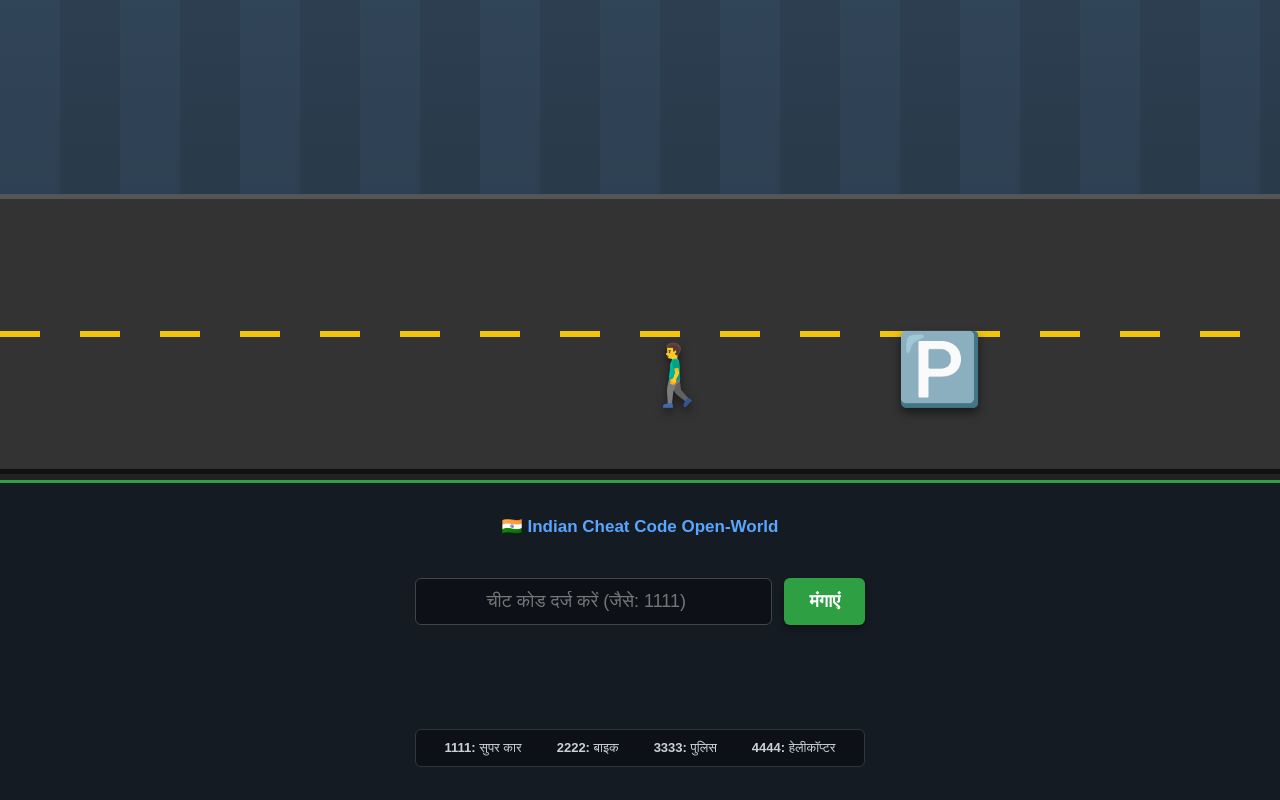
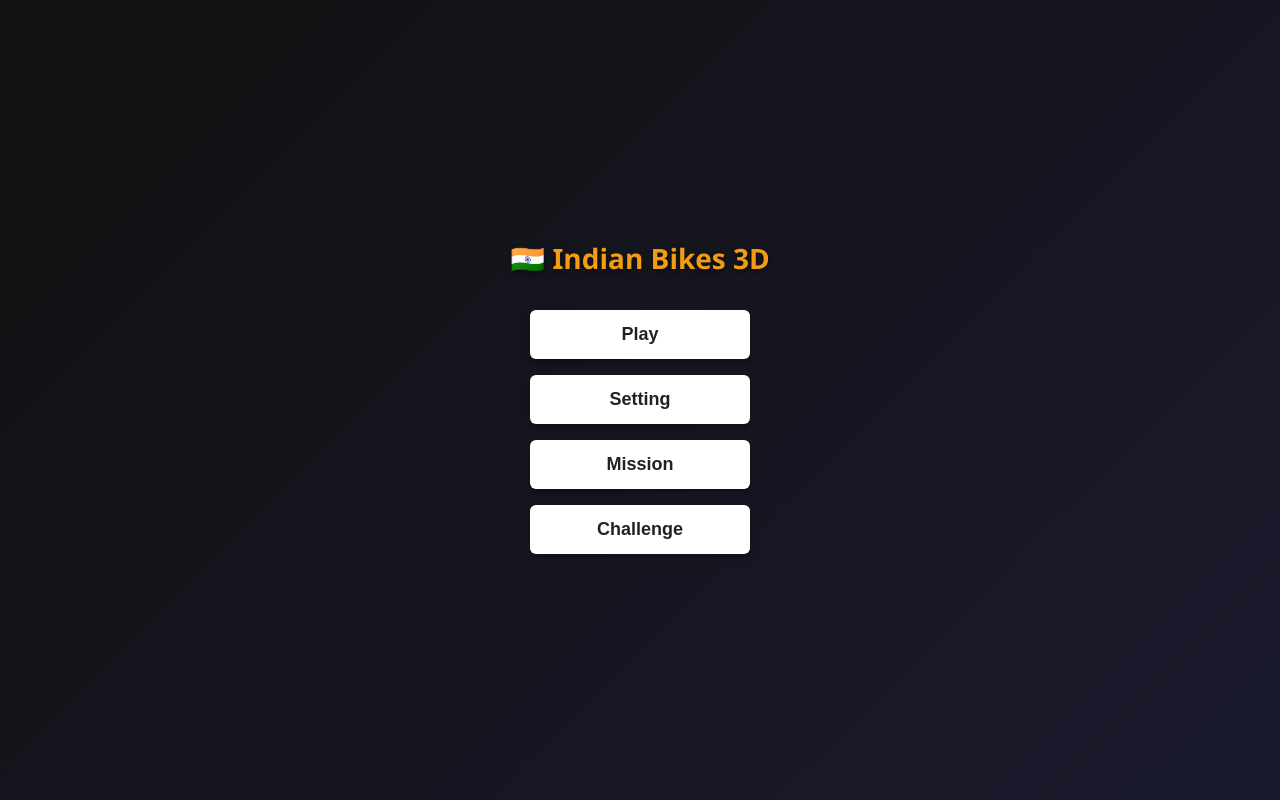
Before and after one commit to kkuvagaming-sketch/my-dream-journey, a website: page index.html in a window 1280 px wide. Drawn offline with Linux system fonts and the light colour scheme.

Commit message:
Update index.html

```diff
--- a/index.html
+++ b/index.html
@@ -3,297 +3,295 @@
 <head>
     <meta charset="UTF-8">
     <meta name="viewport" content="width=device-width, initial-scale=1.0, maximum-scale=1.0, user-scalable=no">
-    <title>Indian Cheat Code Open World Map</title>
+    <title>Indian Bikes 3D - Open World</title>
     <style>
-        * { box-sizing: border-box; margin: 0; padding: 0; }
-        body {
-            background-color: #0b0f19;
+        * { box-sizing: border-box; margin: 0; padding: 0; user-select: none; }
+        body, html {
+            width: 100%;
+            height: 100%;
+            overflow: hidden;
+            background: #050505;
+            font-family: 'Segoe UI', Tahoma, Geneva, Verdana, sans-serif;
             color: #fff;
-            font-family: Arial, sans-serif;
-            overflow: hidden;
-            width: 100vw;
-            height: 100vh;
+        }
+
+        /* --- मेनू स्क्रीन (Main Menu Style) --- */
+        #mainMenu {
+            position: absolute;
+            width: 100%;
+            height: 100%;
+            background: linear-gradient(135deg, #111, #1a1a2e);
             display: flex;
             flex-direction: column;
-            justify-content: space-between;
-            touch-action: none;
+            align-items: center;
+            justify-content: center;
+            z-index: 100;
+            transition: opacity 0.5s ease;
+        }
+        .menu-title {
+            font-size: 28px;
+            font-weight: bold;
+            color: #f39c12;
+            margin-bottom: 25px;
+            text-shadow: 0 2px 5px rgba(0,0,0,0.5);
+        }
+        .menu-btn {
+            width: 220px;
+            padding: 14px;
+            margin: 8px 0;
+            font-size: 18px;
+            font-weight: bold;
+            background: #fff;
+            color: #222;
+            border: none;
+            border-radius: 6px;
+            cursor: pointer;
+            box-shadow: 0 4px 6px rgba(0,0,0,0.3);
+            transition: 0.2s;
+        }
+        .menu-btn:active {
+            transform: scale(0.95);
+            background: #e0e0e0;
         }
 
-        /* ओपन वर्ल्ड गेम मैप (शहर और सड़क का माहौल) */
-        #gameMap {
-            position: relative;
+        /* --- गेम प्ले स्क्रीन --- */
+        #gameScreen {
+            position: absolute;
             width: 100%;
-            height: 60vh;
-            background: linear-gradient(to bottom, #2c3e50, #1a252f);
-            border-bottom: 6px solid #222;
+            height: 100%;
+            display: none;
+            background: linear-gradient(to bottom, #4a90e2 60%, #333 40%);
             overflow: hidden;
-            cursor: grab;
         }
 
-        #gameMap:active {
-            cursor: grabbing;
+        /* 3D शहर का रास्ता और माहौल */
+        .world-3d {
+            position: absolute;
+            width: 300%;
+            height: 100%;
+            display: flex;
+            transition: transform 0.1s linear;
         }
-
-        /* मैप के अंदर का पूरा सीन जो मूव होगा */
-        .world-container {
-            position: absolute;
-            width: 200%; /* बड़ा ओपन मैप ताकि स्क्रॉल/स्वाइप हो सके */
+        .road-strip {
+            width: 100%;
             height: 100%;
-            top: 0;
-            left: 0;
-            transition: transform 0.1s ease-out;
+            position: relative;
+            background: #2c3e50;
         }
-
-        /* आसमान और बिल्डिंग्स की बैकग्राउंड लाइन */
-        .city-skyline {
-            position: absolute;
-            bottom: 35vh;
-            width: 100%;
-            height: 25vh;
-            background: repeating-linear-gradient(
-                90deg,
-                #34495e,
-                #34495e 60px,
-                #2c3e50 60px,
-                #2c3e50 120px
-            );
-            opacity: 0.6;
-        }
-
-        /* चौड़ी मुख्य सड़क (Indian Game Style Road) */
         .road {
             position: absolute;
             bottom: 0;
             width: 100%;
-            height: 35vh;
-            background: #333;
-            border-top: 5px solid #555;
-            border-bottom: 5px solid #111;
+            height: 45%;
+            background: #1a1a1a;
+            border-top: 6px solid #7f8c8d;
         }
-
-        /* सड़क की बीच की पीली और सफेद धारियां */
-        .road-stripe {
+        .road-line {
             position: absolute;
             top: 50%;
             width: 100%;
             height: 6px;
-            background: repeating-linear-gradient(
-                90deg,
-                #f1c40f,
-                #f1c40f 40px,
-                transparent 40px,
-                transparent 80px
-            );
+            background: repeating-linear-gradient(90deg, #f1c40f, #f1c40f 40px, transparent 40px, transparent 80px);
             transform: translateY(-50%);
         }
 
-        /* गेम का कैरेक्टर */
-        #playerCharacter {
+        /* कैरेक्टर और वाहन */
+        #player {
             position: absolute;
-            bottom: 8vh;
-            left: 25%;
-            font-size: 60px;
-            z-index: 5;
-            filter: drop-shadow(0 5px 5px rgba(0,0,0,0.5));
+            bottom: 15vh;
+            left: 30%;
+            font-size: 65px;
+            z-index: 10;
+            filter: drop-shadow(0 8px 8px rgba(0,0,0,0.6));
+        }
+        #vehicle {
+            position: absolute;
+            bottom: 15vh;
+            left: 42%;
+            font-size: 75px;
+            z-index: 10;
+            transition: transform 0.3s;
+            filter: drop-shadow(0 8px 8px rgba(0,0,0,0.6));
         }
 
-        /* वाहन डिस्प्ले */
-        #vehicleDisplay {
+        /* गेम के अंदर के कंट्रोल्स (Buttons & UI) */
+        .ui-top-right {
             position: absolute;
-            bottom: 8vh;
-            left: 35%;
-            font-size: 70px;
-            z-index: 5;
-            transition: all 0.3s ease;
-            filter: drop-shadow(0 5px 5px rgba(0,0,0,0.5));
+            top: 15px;
+            right: 15px;
+            display: flex;
+            gap: 12px;
+            z-index: 20;
+        }
+        .hud-btn {
+            width: 45px;
+            height: 45px;
+            background: rgba(0,0,0,0.6);
+            border: 2px solid rgba(255,255,255,0.7);
+            border-radius: 50%;
+            color: #fff;
+            font-size: 20px;
+            display: flex;
+            align-items: center;
+            justify-content: center;
+            cursor: pointer;
         }
 
-        /* कंट्रोल और यूआई पैनल */
-        .control-panel {
-            background: #151b22;
-            height: 40vh;
-            padding: 12px 20px;
+        /* चीट कोड बॉक्स (नीचे बीच में) */
+        .cheat-box {
+            position: absolute;
+            bottom: 15px;
+            left: 50%;
+            transform: translateX(-50%);
             display: flex;
-            flex-direction: column;
-            align-items: center;
-            justify-content: space-around;
-            border-top: 3px solid #2ea043;
-            box-shadow: 0 -5px 15px rgba(0,0,0,0.5);
+            gap: 8px;
+            background: rgba(0,0,0,0.7);
+            padding: 8px 15px;
+            border-radius: 30px;
+            z-index: 20;
+            border: 1px solid #555;
+        }
+        .cheat-box input {
+            background: transparent;
+            border: none;
+            color: #fff;
+            font-size: 16px;
+            width: 120px;
+            text-align: center;
+            outline: none;
+        }
+        .cheat-box button {
+            background: #27ae60;
+            color: white;
+            border: none;
+            padding: 6px 14px;
+            border-radius: 20px;
+            font-weight: bold;
+            cursor: pointer;
         }
 
-        .input-group {
+        /* मूविंग कंट्रोल्स (Left & Right arrows) */
+        .move-controls {
+            position: absolute;
+            bottom: 20px;
+            left: 20px;
             display: flex;
-            gap: 12px;
-            width: 100%;
-            max-width: 450px;
+            gap: 10px;
+            z-index: 20;
+        }
+        .dir-btn {
+            width: 55px;
+            height: 55px;
+            background: rgba(255,255,255,0.2);
+            border: 2px solid #fff;
+            border-radius: 50%;
+            font-size: 24px;
+            color: white;
+            display: flex;
+            align-items: center;
             justify-content: center;
+            font-weight: bold;
         }
 
-        input {
-            flex: 1;
-            padding: 12px;
-            font-size: 18px;
-            border-radius: 6px;
-            border: 1px solid #444;
-            background: #0d1117;
-            color: #fff;
+        #msgDisplay {
+            position: absolute;
+            top: 70px;
+            width: 100%;
             text-align: center;
-        }
-
-        button {
-            padding: 12px 25px;
-            font-size: 18px;
-            background: #2ea043;
-            color: white;
-            border: none;
-            border-radius: 6px;
+            font-size: 16px;
             font-weight: bold;
-            cursor: pointer;
-            box-shadow: 0 4px 6px rgba(0,0,0,0.3);
-        }
-
-        button:active { background: #238636; }
-
-        #message {
-            font-size: 15px;
-            font-weight: bold;
-            height: 22px;
-        }
-
-        /* चीट कोड लिस्ट */
-        .cheat-list {
-            font-size: 13px;
-            background: #0d1117;
-            padding: 10px 15px;
-            border-radius: 6px;
-            width: 100%;
-            max-width: 450px;
-            color: #8b949e;
-            display: flex;
-            justify-content: space-around;
-            flex-wrap: wrap;
-            gap: 8px;
-            border: 1px solid #30363d;
-        }
-
-        .cheat-list span {
-            color: #c9d1d9;
+            color: #2ecc71;
+            text-shadow: 0 1px 3px rgba(0,0,0,0.8);
+            z-index: 20;
         }
     </style>
 </head>
 <body>
 
-    <!-- ओपन वर्ल्ड मैप एरिया -->
-    <div id="gameMap">
-        <div class="world-container" id="worldContainer">
-            <div class="city-skyline"></div>
-            <div class="road">
-                <div class="road-stripe"></div>
-            </div>
-            <!-- कैरेक्टर और वाहन -->
-            <div id="playerCharacter">🚶‍♂️</div>
-            <div id="vehicleDisplay">🅿️</div>
-        </div>
+    <!-- मेनू स्क्रीन -->
+    <div id="mainMenu">
+        <div class="menu-title">🇮🇳 Indian Bikes 3D</div>
+        <button class="menu-btn" onclick="startGame()">Play</button>
+        <button class="menu-btn" onclick="alert('Setting: Graphics High, Controls Normal')">Setting</button>
+        <button class="menu-btn" onclick="alert('Mission मोड जल्द आ रहा है!')">Mission</button>
+        <button class="menu-btn" onclick="alert('Challenge मोड जल्द आ रहा है!')">Challenge</button>
     </div>
 
-    <!-- चीट कोड और कंट్రోल्स पैनल -->
-    <div class="control-panel">
-        <h3 style="font-size: 17px; color: #58a6ff;">🇮🇳 Indian Cheat Code Open-World</h3>
+    <!-- गेम प्ले स्क्रीन -->
+    <div id="gameScreen">
+        <div id="msgDisplay">चीट कोड डालें और वाहन मंगाएं!</div>
 
-        <div class="input-group">
-            <input type="number" id="cheatInput" placeholder="चीट कोड दर्ज करें (जैसे: 1111)">
-            <button onclick="spawnVehicle()">मंगाएं</button>
+        <!-- मूविंग वर्ल्ड मैप -->
+        <div class="world-container" id="worldContainer" style="position:relative; width:100%; height:100%;">
+            <div id="player">🚶‍♂️</div>
+            <div id="vehicle">🅿️</div>
         </div>
 
-        <div id="message"></div>
+        <!-- टॉप राइट कंट्रोल्स (कैमरा, टाइम, गन) -->
+        <div class="ui-top-right">
+            <div class="hud-btn" onclick="alert('कैमरा एंगल बदला गया')">📷</div>
+            <div class="hud-btn" onclick="alert('वेपन मेनू खुला')">🔫</div>
+            <div class="hud-btn" onclick="location.reload()" title="होम">🏠</div>
+        </div>
 
-        <div class="cheat-list">
-            <span><strong>1111:</strong> सुपर कार</span>
-            <span><strong>2222:</strong> बाइक</span>
-            <span><strong>3333:</strong> पुलिस</span>
-            <span><strong>4444:</strong> हेलीकॉप्टर</span>
+        <!-- बाएँ तरफ चलने के बटन -->
+        <div class="move-controls">
+            <div class="dir-btn" ontouchstart="moveWorld(1)" onmousedown="moveWorld(1)">◀</div>
+            <div class="dir-btn" ontouchstart="moveWorld(-1)" onmousedown="moveWorld(-1)">▶</div>
+        </div>
+
+        <!-- चीट कोड इनपुट पैनल -->
+        <div class="cheat-box">
+            <input type="number" id="cheatCodeInput" placeholder="कोड (1111)">
+            <button onclick="spawnCheatVehicle()">मंगाएं</button>
         </div>
     </div>
 
     <script>
-        // मैप को टच करके या माउस से आगे-पीछे (Pan/Swipe) करने का फीचर
-        const map = document.getElementById('gameMap');
-        const world = document.getElementById('worldContainer');
-        let isDragging = false;
-        let startX = 0;
-        let currentX = 0;
+        function startGame() {
+            document.getElementById('mainMenu').style.display = 'none';
+            document.getElementById('gameScreen').style.display = 'block';
+        }
 
-        map.addEventListener('touchstart', (e) => {
-            isDragging = true;
-            startX = e.touches[0].clientX - currentX;
-        });
+        let mapPos = 0;
+        function moveWorld(direction) {
+            mapPos += direction * 40;
+            if (mapPos > 0) mapPos = 0;
+            if (mapPos < -500) mapPos = -500;
+            document.getElementById('worldContainer').style.transform = `translateX(${mapPos}px)`;
+        }
 
-        map.addEventListener('touchmove', (e) => {
-            if (!isDragging) return;
-            currentX = e.touches[0].clientX - startX;
-            // मैप को बाएँ-दाएँ खिसकाने की सीमा तय करना
-            if (currentX > 0) currentX = 0;
-            if (currentX < -300) currentX = -300;
-            world.style.transform = `translateX(${currentX}px)`;
-        });
+        function spawnCheatVehicle() {
+            const code = document.getElementById('cheatCodeInput').value.trim();
+            const vehicle = document.getElementById('vehicle');
+            const player = document.getElementById('player');
+            const msg = document.getElementById('msgDisplay');
 
-        map.addEventListener('touchend', () => {
-            isDragging = false;
-        });
-
-        // माउस के लिए भी सपोर्ट (कंप्यूटर या टचपैड पर चेक करने के लिए)
-        map.addEventListener('mousedown', (e) => {
-            isDragging = true;
-            startX = e.clientX - currentX;
-        });
-        map.addEventListener('mousemove', (e) => {
-            if (!isDragging) return;
-            currentX = e.clientX - startX;
-            if (currentX > 0) currentX = 0;
-            if (currentX < -300) currentX = -300;
-            world.style.transform = `translateX(${currentX}px)`;
-        });
-        window.addEventListener('mouseup', () => { isDragging = false; });
-
-
-        // वाहन मंगाने का मुख्य फंक्शन
-        function spawnVehicle() {
-            const code = document.getElementById('cheatInput').value.trim();
-            const display = document.getElementById('vehicleDisplay');
-            const character = document.getElementById('playerCharacter');
-            const msg = document.getElementById('message');
-
-            display.style.transform = 'scale(0.3)';
+            vehicle.style.transform = 'scale(0.2)';
 
             setTimeout(() => {
                 if (code === '1111') {
-                    display.innerText = '🏎️';
-                    character.innerText = '😎';
-                    msg.style.color = '#3fb950';
-                    msg.innerText = "सफलता! शानदार सुपर कार सड़क पर आ गई है!";
+                    vehicle.innerText = '🏎️';
+                    player.innerText = '😎';
+                    msg.innerText = "सफलता! सुपर कार आ गई है!";
                 } else if (code === '2222') {
-                    display.innerText = '🏍️';
-                    character.innerText = '🏍️';
-                    msg.style.color = '#3fb950';
+                    vehicle.innerText = '🏍️';
+                    player.innerText = '🏍️';
                     msg.innerText = "सफलता! भारी बाइक आ गई है!";
                 } else if (code === '3333') {
-                    display.innerText = '🚓';
-                    character.innerText = '👮‍♂️';
-                    msg.style.color = '#3fb950';
-                    msg.innerText = "सफलता! पुलिस गश्त कार हाज़िर है!";
+                    vehicle.innerText = '🚓';
+                    player.innerText = '👮‍♂️';
+                    msg.innerText = "सफलता! पुलिस कार आ गई है!";
                 } else if (code === '4444') {
-                    display.innerText = '🚁';
-                    character.innerText = '🎖️';
-                    msg.style.color = '#3fb950';
-                    msg.innerText = "सफलता! हेलीकॉप्टर उड़ान के लिए तैयार है!";
+                    vehicle.innerText = '🚁';
+                    player.innerText = '🎖️';
+                    msg.innerText = "सफलता! हेलीकॉप्टर आ गया है!";
                 } else {
-                    display.innerText = '❌';
-                    character.innerText = '❌';
-                    msg.style.color = '#f85149';
-                    msg.innerText = "अमान्य चीट कोड! सही कोड दर्ज करें।";
+                    vehicle.innerText = '❌';
+                    msg.innerText = "गलत चीट कोड! (जैसे: 1111 डालें)";
                 }
-                display.style.transform = 'scale(1)';
-            }, 150);
+                vehicle.style.transform = 'scale(1)';
+            }, 200);
         }
     </script>
 
```
